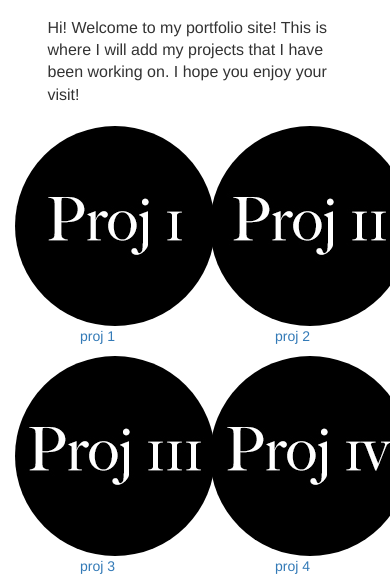
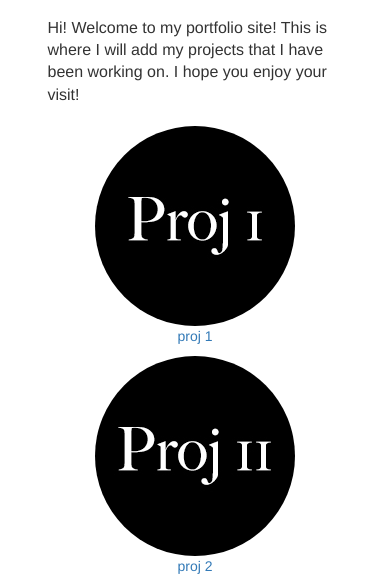
Before and after one commit to bobertoo/portfolio-site, a plain HTML site: page index.html in a window 390 px wide. Shown: the part 83-666 px from the top of the page. Drawn offline with nearby package versions, Linux system fonts and the light colour scheme.

Commit message:
add viewport and turned off col-sm col-xs tags on projs

```diff
--- a/index.html
+++ b/index.html
@@ -2,6 +2,7 @@
 <html>
 <head>
   <meta charset="utf-8">
+  <meta name="viewport" content="width=device-width, initial-scale=1">
   <title>Vinny Martinez</title>
   <link rel="stylesheet" href="https://maxcdn.bootstrapcdn.com/bootstrap/3.3.7/css/bootstrap.min.css" integrity="sha384-BVYiiSIFeK1dGmJRAkycuHAHRg32OmUcww7on3RYdg4Va+PmSTsz/K68vbdEjh4u" crossorigin="anonymous">
   <link rel="stylesheet" href="https://maxcdn.bootstrapcdn.com/font-awesome/4.6.3/css/font-awesome.min.css">
@@ -22,25 +23,25 @@
     </div>
     <!--this is the content-->
     <div class="row">
-      <div class="col-xs-6 col-sm-4 col-md-3">
+      <div class="col-md-3">
         <a href="http://www.disney.com">
           <img src="static/images/proj1.jpg" class="img-circle center-block">
           <p class="text-center">proj 1</p>
         </a>
       </div>
-      <div class="col-xs-6 col-sm-4 col-md-3">
+      <div class="col-md-3">
         <a href="http://www.disney.com">
           <img src="static/images/proj2.jpg" class="img-circle center-block">
           <p class="text-center">proj 2</p>
         </a>
       </div>
-      <div class="col-xs-6 col-sm-4 col-md-3">
+      <div class="col-md-3">
         <a href="http://www.disney.com">
           <img src="static/images/proj3.jpg" class="img-circle center-block">
           <p class="text-center">proj 3</p>
         </a>
       </div>
-      <div class="col-xs-6 col-sm-4 col-md-3">
+      <div class="col-md-3">
         <a href="http://www.disney.com">
           <img src="static/images/proj4.jpg" class="img-circle center-block">
           <p class="text-center">proj 4</p>
```
